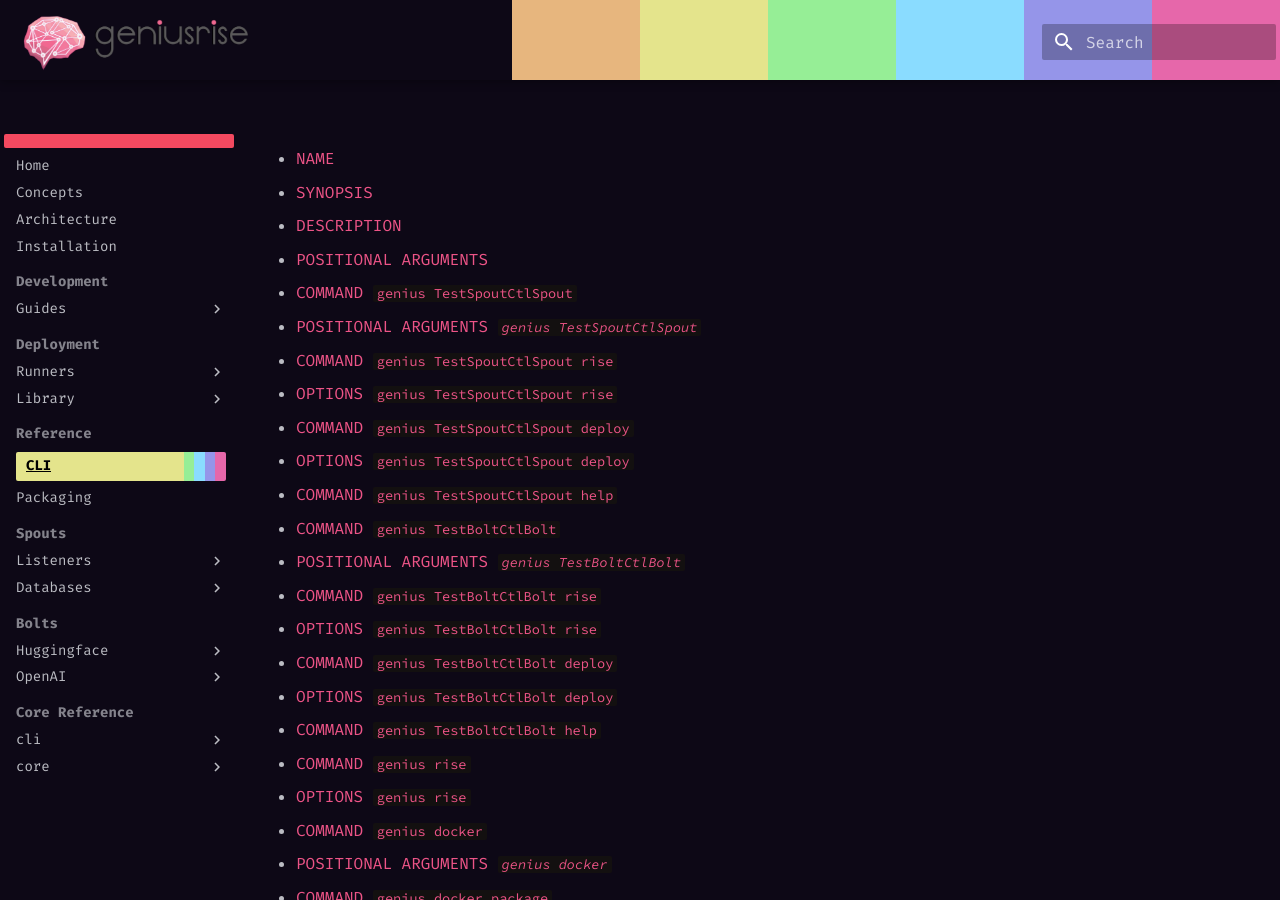
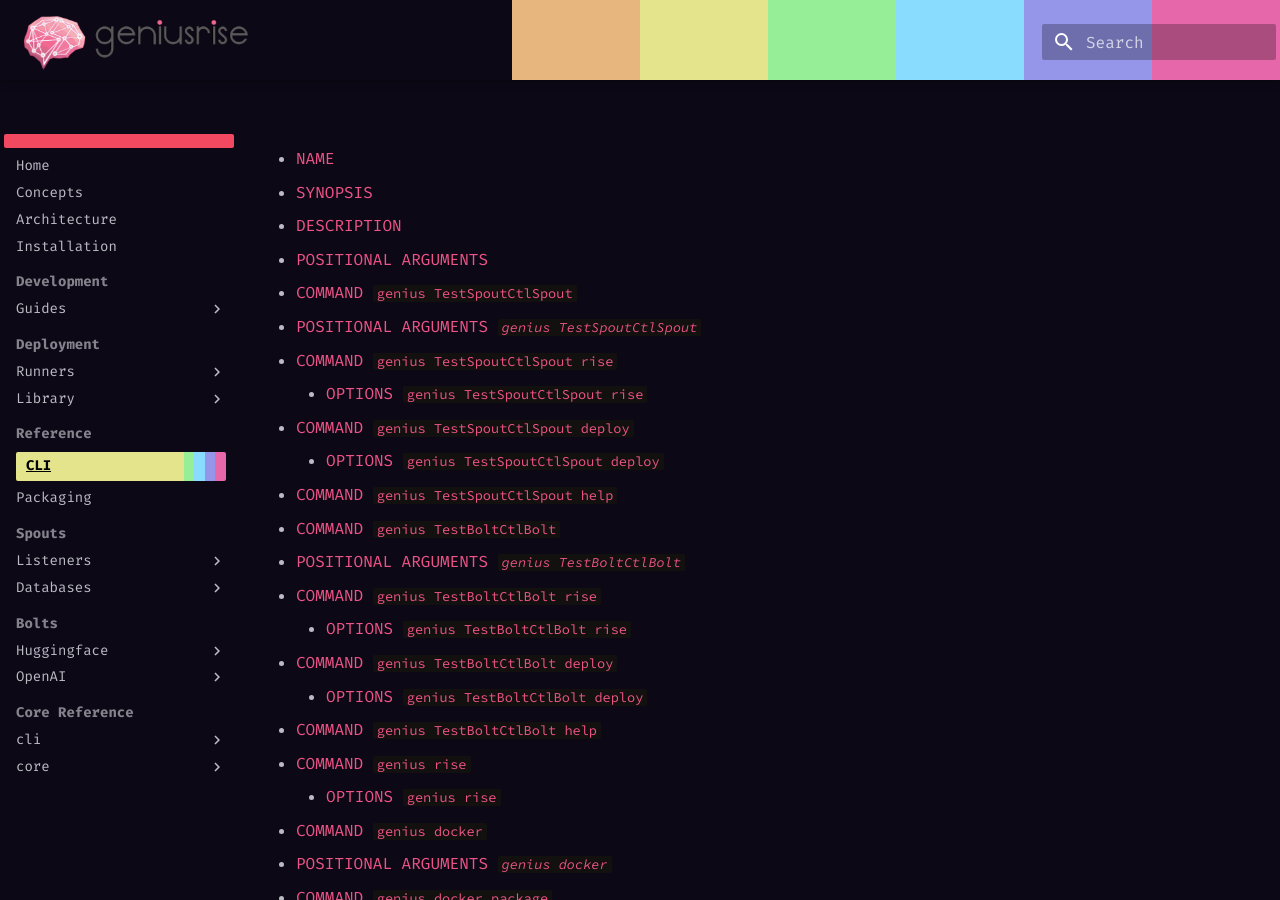
Before and after one commit to geniusrise/docs, an MkDocs documentation site: the page built from docs/guides/cli.md, in a window 1280 px wide and 900 px high. Built offline with MkDocs 1.6.1 and Material for MkDocs 9.7.7, drawn with Linux system fonts in a browser that asks for light colours.

Commit message:
add lots of docs

```diff
--- a/docs/guides/cli.md
+++ b/docs/guides/cli.md
@@ -5,76 +5,76 @@
 - [COMMAND `genius TestSpoutCtlSpout`](#command-genius-testspoutctlspout)
 - [POSITIONAL ARGUMENTS _`genius TestSpoutCtlSpout`_](#positional-arguments-genius-testspoutctlspout)
 - [COMMAND `genius TestSpoutCtlSpout rise`](#command-genius-testspoutctlspout-rise)
-- [OPTIONS `genius TestSpoutCtlSpout rise`](#options-genius-testspoutctlspout-rise)
+    - [OPTIONS `genius TestSpoutCtlSpout rise`](#options-genius-testspoutctlspout-rise)
 - [COMMAND `genius TestSpoutCtlSpout deploy`](#command-genius-testspoutctlspout-deploy)
-- [OPTIONS `genius TestSpoutCtlSpout deploy`](#options-genius-testspoutctlspout-deploy)
+    - [OPTIONS `genius TestSpoutCtlSpout deploy`](#options-genius-testspoutctlspout-deploy)
 - [COMMAND `genius TestSpoutCtlSpout help`](#command-genius-testspoutctlspout-help)
 - [COMMAND `genius TestBoltCtlBolt`](#command-genius-testboltctlbolt)
 - [POSITIONAL ARGUMENTS _`genius TestBoltCtlBolt`_](#positional-arguments-genius-testboltctlbolt)
 - [COMMAND `genius TestBoltCtlBolt rise`](#command-genius-testboltctlbolt-rise)
-- [OPTIONS `genius TestBoltCtlBolt rise`](#options-genius-testboltctlbolt-rise)
+    - [OPTIONS `genius TestBoltCtlBolt rise`](#options-genius-testboltctlbolt-rise)
 - [COMMAND `genius TestBoltCtlBolt deploy`](#command-genius-testboltctlbolt-deploy)
-- [OPTIONS `genius TestBoltCtlBolt deploy`](#options-genius-testboltctlbolt-deploy)
+    - [OPTIONS `genius TestBoltCtlBolt deploy`](#options-genius-testboltctlbolt-deploy)
 - [COMMAND `genius TestBoltCtlBolt help`](#command-genius-testboltctlbolt-help)
 - [COMMAND `genius rise`](#command-genius-rise)
-- [OPTIONS `genius rise`](#options-genius-rise)
+    - [OPTIONS `genius rise`](#options-genius-rise)
 - [COMMAND `genius docker`](#command-genius-docker)
 - [POSITIONAL ARGUMENTS _`genius docker`_](#positional-arguments-genius-docker)
 - [COMMAND `genius docker package`](#command-genius-docker-package)
-- [OPTIONS `genius docker package`](#options-genius-docker-package)
+    - [OPTIONS `genius docker package`](#options-genius-docker-package)
 - [COMMAND `genius pod`](#command-genius-pod)
 - [POSITIONAL ARGUMENTS _`genius pod`_](#positional-arguments-genius-pod)
 - [COMMAND `genius pod status`](#command-genius-pod-status)
-- [OPTIONS `genius pod status`](#options-genius-pod-status)
+    - [OPTIONS `genius pod status`](#options-genius-pod-status)
 - [COMMAND `genius pod show`](#command-genius-pod-show)
-- [OPTIONS `genius pod show`](#options-genius-pod-show)
+    - [OPTIONS `genius pod show`](#options-genius-pod-show)
 - [COMMAND `genius pod describe`](#command-genius-pod-describe)
-- [OPTIONS `genius pod describe`](#options-genius-pod-describe)
+    - [OPTIONS `genius pod describe`](#options-genius-pod-describe)
 - [COMMAND `genius pod logs`](#command-genius-pod-logs)
-- [OPTIONS `genius pod logs`](#options-genius-pod-logs)
+    - [OPTIONS `genius pod logs`](#options-genius-pod-logs)
 - [COMMAND `genius deployment`](#command-genius-deployment)
 - [POSITIONAL ARGUMENTS _`genius deployment`_](#positional-arguments-genius-deployment)
 - [COMMAND `genius deployment create`](#command-genius-deployment-create)
-- [OPTIONS `genius deployment create`](#options-genius-deployment-create)
+    - [OPTIONS `genius deployment create`](#options-genius-deployment-create)
 - [COMMAND `genius deployment scale`](#command-genius-deployment-scale)
-- [OPTIONS `genius deployment scale`](#options-genius-deployment-scale)
+    - [OPTIONS `genius deployment scale`](#options-genius-deployment-scale)
 - [COMMAND `genius deployment describe`](#command-genius-deployment-describe)
-- [OPTIONS `genius deployment describe`](#options-genius-deployment-describe)
+    - [OPTIONS `genius deployment describe`](#options-genius-deployment-describe)
 - [COMMAND `genius deployment show`](#command-genius-deployment-show)
-- [OPTIONS `genius deployment show`](#options-genius-deployment-show)
+    - [OPTIONS `genius deployment show`](#options-genius-deployment-show)
 - [COMMAND `genius deployment delete`](#command-genius-deployment-delete)
-- [OPTIONS `genius deployment delete`](#options-genius-deployment-delete)
+    - [OPTIONS `genius deployment delete`](#options-genius-deployment-delete)
 - [COMMAND `genius deployment status`](#command-genius-deployment-status)
-- [OPTIONS `genius deployment status`](#options-genius-deployment-status)
+    - [OPTIONS `genius deployment status`](#options-genius-deployment-status)
 - [COMMAND `genius service`](#command-genius-service)
 - [POSITIONAL ARGUMENTS _`genius service`_](#positional-arguments-genius-service)
 - [COMMAND `genius service create`](#command-genius-service-create)
-- [OPTIONS `genius service create`](#options-genius-service-create)
+    - [OPTIONS `genius service create`](#options-genius-service-create)
 - [COMMAND `genius service delete`](#command-genius-service-delete)
-- [OPTIONS `genius service delete`](#options-genius-service-delete)
+    - [OPTIONS `genius service delete`](#options-genius-service-delete)
 - [COMMAND `genius service describe`](#command-genius-service-describe)
-- [OPTIONS `genius service describe`](#options-genius-service-describe)
+    - [OPTIONS `genius service describe`](#options-genius-service-describe)
 - [COMMAND `genius service show`](#command-genius-service-show)
-- [OPTIONS `genius service show`](#options-genius-service-show)
+    - [OPTIONS `genius service show`](#options-genius-service-show)
 - [COMMAND `genius job`](#command-genius-job)
 - [POSITIONAL ARGUMENTS _`genius job`_](#positional-arguments-genius-job)
 - [COMMAND `genius job create`](#command-genius-job-create)
-- [OPTIONS `genius job create`](#options-genius-job-create)
+    - [OPTIONS `genius job create`](#options-genius-job-create)
 - [COMMAND `genius job delete`](#command-genius-job-delete)
-- [OPTIONS `genius job delete`](#options-genius-job-delete)
+    - [OPTIONS `genius job delete`](#options-genius-job-delete)
 - [COMMAND `genius job status`](#command-genius-job-status)
-- [OPTIONS `genius job status`](#options-genius-job-status)
+    - [OPTIONS `genius job status`](#options-genius-job-status)
 - [COMMAND `genius cron_job`](#command-genius-cron_job)
 - [POSITIONAL ARGUMENTS _`genius cron_job`_](#positional-arguments-genius-cron_job)
 - [COMMAND `genius cron_job create_cronjob`](#command-genius-cron_job-create_cronjob)
-- [OPTIONS `genius cron_job create_cronjob`](#options-genius-cron_job-create_cronjob)
+    - [OPTIONS `genius cron_job create_cronjob`](#options-genius-cron_job-create_cronjob)
 - [COMMAND `genius cron_job delete_cronjob`](#command-genius-cron_job-delete_cronjob)
-- [OPTIONS `genius cron_job delete_cronjob`](#options-genius-cron_job-delete_cronjob)
+    - [OPTIONS `genius cron_job delete_cronjob`](#options-genius-cron_job-delete_cronjob)
 - [COMMAND `genius cron_job get_cronjob_status`](#command-genius-cron_job-get_cronjob_status)
-- [OPTIONS `genius cron_job get_cronjob_status`](#options-genius-cron_job-get_cronjob_status)
+    - [OPTIONS `genius cron_job get_cronjob_status`](#options-genius-cron_job-get_cronjob_status)
 - [COMMAND `genius plugins`](#command-genius-plugins)
 - [COMMAND `genius list`](#command-genius-list)
-- [OPTIONS `genius list`](#options-genius-list)
+    - [OPTIONS `genius list`](#options-genius-list)
 
 # NAME
 
@@ -149,7 +149,7 @@
 
 **method_name**: The name of the method to execute on the spout.
 
-# OPTIONS `genius TestSpoutCtlSpout rise`
+## OPTIONS `genius TestSpoutCtlSpout rise`
 
 **--buffer_size** _BUFFER_SIZE_: Specify the size of the buffer.
 
@@ -237,7 +237,7 @@
 
 **method_name**: The name of the method to execute on the spout.
 
-# OPTIONS `genius TestSpoutCtlSpout deploy`
+## OPTIONS `genius TestSpoutCtlSpout deploy`
 
 **--buffer_size** _BUFFER_SIZE_: Specify the size of the buffer.
 
@@ -390,7 +390,7 @@
 
 **method_name**: The name of the method to execute on the bolt.
 
-# OPTIONS `genius TestBoltCtlBolt rise`
+## OPTIONS `genius TestBoltCtlBolt rise`
 
 **--buffer_size** _BUFFER_SIZE_: Specify the size of the buffer.
 
@@ -501,7 +501,7 @@
 
 **method_name**: The name of the method to execute on the spout.
 
-# OPTIONS `genius TestBoltCtlBolt deploy`
+## OPTIONS `genius TestBoltCtlBolt deploy`
 
 **--buffer_size** _BUFFER_SIZE_: Specify the size of the buffer.
 
@@ -633,7 +633,7 @@
 
 Usage: genius rise [-h] [--spout SPOUT] [--bolt BOLT] [--file FILE]
 
-# OPTIONS `genius rise`
+## OPTIONS `genius rise`
 
 **--spout** _SPOUT_: Name of the specific spout to run.
 
@@ -659,7 +659,7 @@
 
 **repository**: Container repository to upload to.
 
-# OPTIONS `genius docker package`
+## OPTIONS `genius docker package`
 
 **--auth** _AUTH_: Authentication credentials as a JSON string.
 
@@ -701,7 +701,7 @@
 
 **name**: Name of the Kubernetes pod.
 
-# OPTIONS `genius pod status`
+## OPTIONS `genius pod status`
 
 **--kube_config_path** _KUBE_CONFIG_PATH_: Path to the kubeconfig file.
 
@@ -731,7 +731,7 @@
 NAMESPACE] [--labels LABELS] [--annotations ANNOTATIONS] [--api_key API_KEY]
 [--api_host API_HOST] [--verify_ssl VERIFY_SSL] [--ssl_ca_cert SSL_CA_CERT]
 
-# OPTIONS `genius pod show`
+## OPTIONS `genius pod show`
 
 **--kube_config_path** _KUBE_CONFIG_PATH_: Path to the kubeconfig file.
 
@@ -763,7 +763,7 @@
 
 **name**: Name of the pod.
 
-# OPTIONS `genius pod describe`
+## OPTIONS `genius pod describe`
 
 **--kube_config_path** _KUBE_CONFIG_PATH_: Path to the kubeconfig file.
 
@@ -796,7 +796,7 @@
 
 **name**: Name of the pod.
 
-# OPTIONS `genius pod logs`
+## OPTIONS `genius pod logs`
 
 **--follow** _FOLLOW_: Whether to follow the logs.
 
@@ -856,7 +856,7 @@
 
 **command**: Command to run in the container.
 
-# OPTIONS `genius deployment create`
+## OPTIONS `genius deployment create`
 
 **--replicas** _REPLICAS_: Number of replicas.
 
@@ -903,7 +903,7 @@
 
 **replicas**: Number of replicas.
 
-# OPTIONS `genius deployment scale`
+## OPTIONS `genius deployment scale`
 
 **--kube_config_path** _KUBE_CONFIG_PATH_: Path to the kubeconfig file.
 
@@ -935,7 +935,7 @@
 
 **name**: Name of the deployment.
 
-# OPTIONS `genius deployment describe`
+## OPTIONS `genius deployment describe`
 
 **--kube_config_path** _KUBE_CONFIG_PATH_: Path to the kubeconfig file.
 
@@ -965,7 +965,7 @@
 NAMESPACE] [--labels LABELS] [--annotations ANNOTATIONS] [--api_key API_KEY]
 [--api_host API_HOST] [--verify_ssl VERIFY_SSL] [--ssl_ca_cert SSL_CA_CERT]
 
-# OPTIONS `genius deployment show`
+## OPTIONS `genius deployment show`
 
 **--kube_config_path** _KUBE_CONFIG_PATH_: Path to the kubeconfig file.
 
@@ -997,7 +997,7 @@
 
 **name**: Name of the deployment.
 
-# OPTIONS `genius deployment delete`
+## OPTIONS `genius deployment delete`
 
 **--kube_config_path** _KUBE_CONFIG_PATH_: Path to the kubeconfig file.
 
@@ -1029,7 +1029,7 @@
 
 **name**: Name of the deployment.
 
-# OPTIONS `genius deployment status`
+## OPTIONS `genius deployment status`
 
 **--kube_config_path** _KUBE_CONFIG_PATH_: Path to the kubeconfig file.
 
@@ -1082,7 +1082,7 @@
 
 **command**: Command to run in the container.
 
-# OPTIONS `genius service create`
+## OPTIONS `genius service create`
 
 **--replicas** _REPLICAS_: Number of replicas.
 
@@ -1130,7 +1130,7 @@
 
 **name**: Name of the service.
 
-# OPTIONS `genius service delete`
+## OPTIONS `genius service delete`
 
 **--kube_config_path** _KUBE_CONFIG_PATH_: Path to the kubeconfig file.
 
@@ -1162,7 +1162,7 @@
 
 **name**: Name of the service.
 
-# OPTIONS `genius service describe`
+## OPTIONS `genius service describe`
 
 **--kube_config_path** _KUBE_CONFIG_PATH_: Path to the kubeconfig file.
 
@@ -1192,7 +1192,7 @@
 NAMESPACE] [--labels LABELS] [--annotations ANNOTATIONS] [--api_key API_KEY]
 [--api_host API_HOST] [--verify_ssl VERIFY_SSL] [--ssl_ca_cert SSL_CA_CERT]
 
-# OPTIONS `genius service show`
+## OPTIONS `genius service show`
 
 **--kube_config_path** _KUBE_CONFIG_PATH_: Path to the kubeconfig file.
 
@@ -1242,7 +1242,7 @@
 
 **command**: Command to run in the container.
 
-# OPTIONS `genius job create`
+## OPTIONS `genius job create`
 
 **--env_vars** _ENV_VARS_: Environment variables as a JSON string.
 
@@ -1284,7 +1284,7 @@
 
 **name**: Name of the job.
 
-# OPTIONS `genius job delete`
+## OPTIONS `genius job delete`
 
 **--kube_config_path** _KUBE_CONFIG_PATH_: Path to the kubeconfig file.
 
@@ -1316,7 +1316,7 @@
 
 **name**: Name of the job.
 
-# OPTIONS `genius job status`
+## OPTIONS `genius job status`
 
 **--kube_config_path** _KUBE_CONFIG_PATH_: Path to the kubeconfig file.
 
@@ -1369,7 +1369,7 @@
 
 **schedule**: Cron schedule.
 
-# OPTIONS `genius cron_job create_cronjob`
+## OPTIONS `genius cron_job create_cronjob`
 
 **--env_vars** _ENV_VARS_: Environment variables as a JSON string.
 
@@ -1411,7 +1411,7 @@
 
 **name**: Name of the cronjob.
 
-# OPTIONS `genius cron_job delete_cronjob`
+## OPTIONS `genius cron_job delete_cronjob`
 
 **--kube_config_path** _KUBE_CONFIG_PATH_: Path to the kubeconfig file.
 
@@ -1444,7 +1444,7 @@
 
 **name**: Name of the cronjob.
 
-# OPTIONS `genius cron_job get_cronjob_status`
+## OPTIONS `genius cron_job get_cronjob_status`
 
 **--kube_config_path** _KUBE_CONFIG_PATH_: Path to the kubeconfig file.
 
@@ -1477,6 +1477,6 @@
 
 Usage: genius list [-h] [--verbose]
 
-# OPTIONS `genius list`
+## OPTIONS `genius list`
 
 **--verbose**: Print verbose output.
```
Also changed, not shown: site/search/search_index.json, 1 other file.
